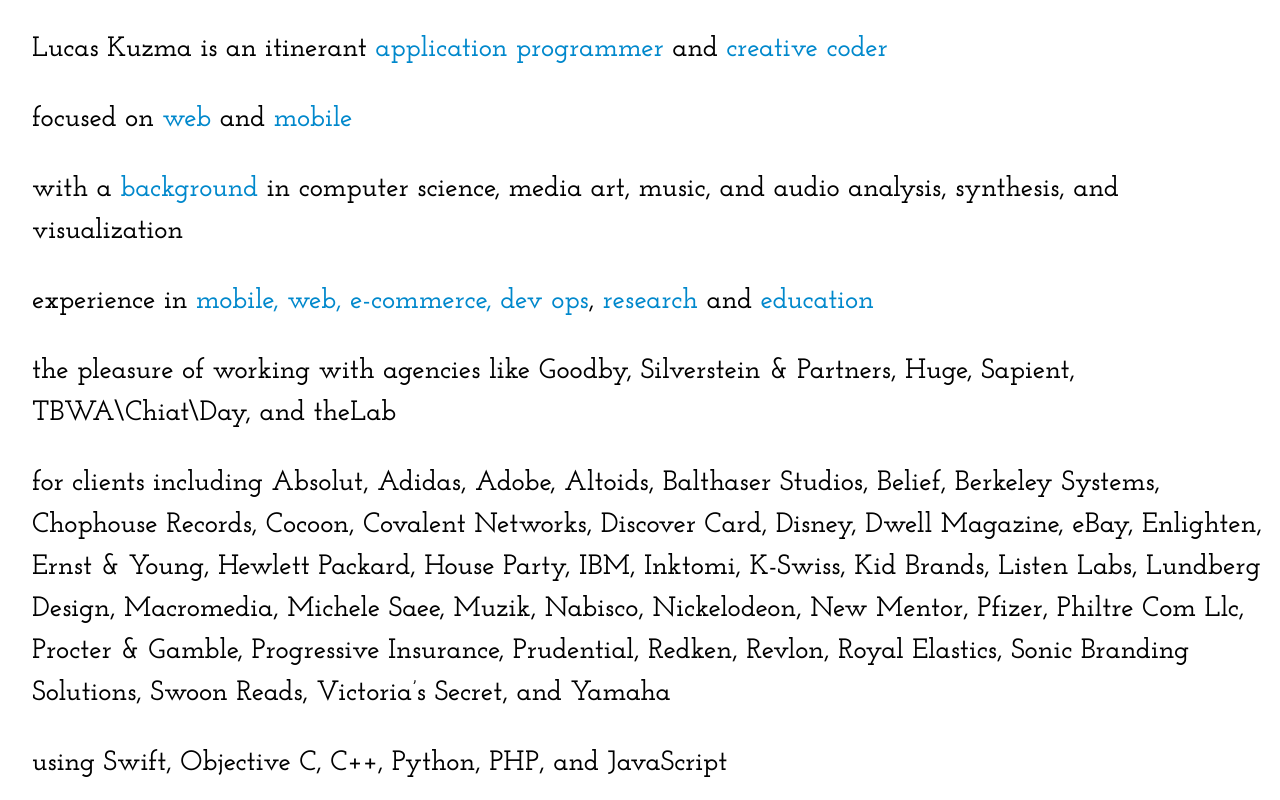
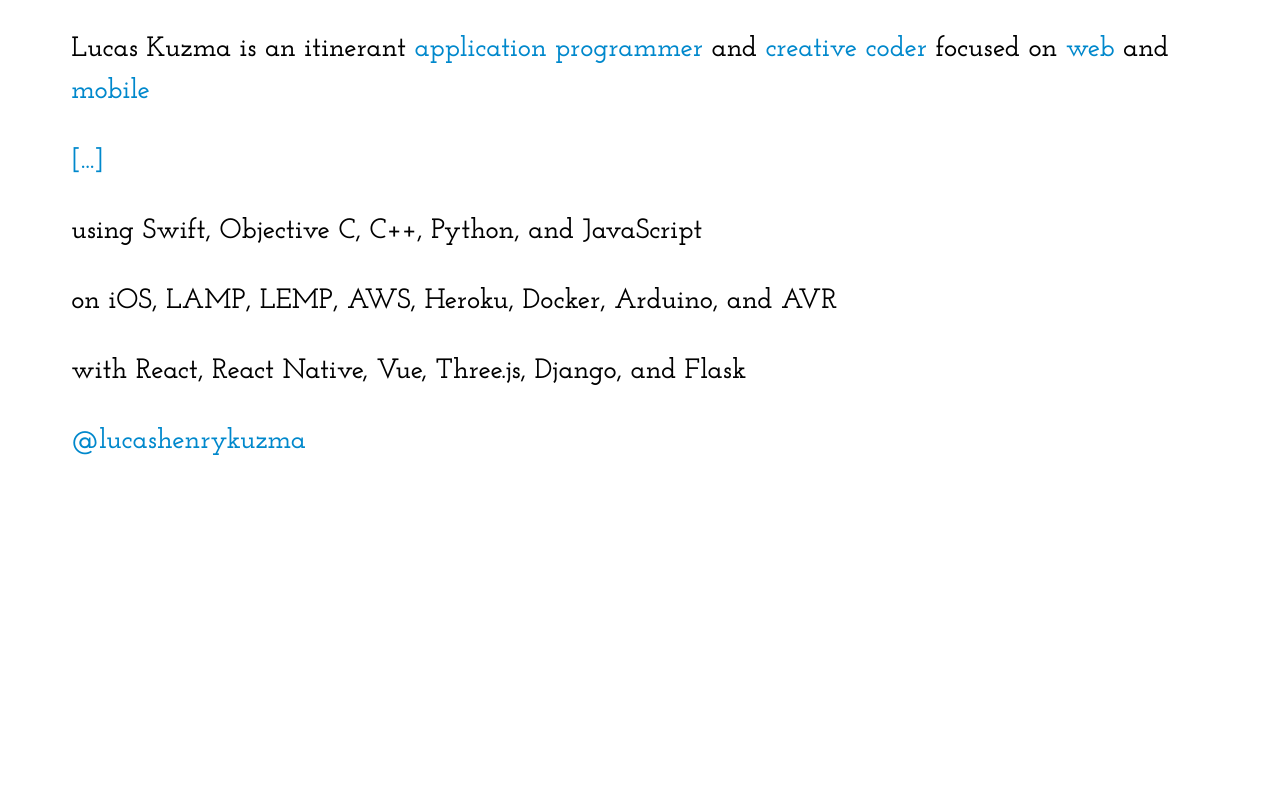
Before and after one commit to lucaskuzma/lk-site, a Vue app: page /#/ in a window 1280 px wide. Shown: the top 800 px of the page. Built offline with nearby package versions, Linux system fonts and the light colour scheme.

Commit message:
clean up home page and padding

```diff
--- a/src/App.vue
+++ b/src/App.vue
@@ -16,15 +16,17 @@
 }
 
 p {
-    font-family: 'Josefin Slab', serif;
-    font-size: 28px;
-    line-height: 42px;
-    padding-left: 24px;
+  font-family: 'Josefin Slab', serif;
+  font-size: 28px;
+  line-height: 42px;
+  padding-left: 5%;
+  padding-right: 5%;
 }
 
 a {
-    color: #08c;
-    text-decoration: none;
+  color: #08c;
+  text-decoration: none;
+  cursor: pointer;
 }
 
 .title {
--- a/src/components/Home.vue
+++ b/src/components/Home.vue
@@ -1,10 +1,11 @@
 <template>
   <div>
     <div>
-      <p>Lucas Kuzma is an itinerant <a title="The Strange Agency" href="http://the.strange.agency" target="_blank">application programmer</a> and <a title="Strange Software" href="http://strange.software">creative coder</a></p>
+      <p>Lucas Kuzma is an itinerant <a title="The Strange Agency" href="http://the.strange.agency" target="_blank">application programmer</a> and <a title="Strange Software" href="http://strange.software">creative coder</a> focused on <router-link to="/web">web</router-link> and <router-link to="/mobile">mobile</router-link></p>
 
-      <p>focused on <router-link to="/web">web</router-link> and <router-link to="/mobile">mobile</router-link></p>
-
+      <section v-if="!more" v-on:click="more = !more"><p><a>[...]</a></p></section>
+      <section v-if="more" v-on:click="more = !more"><p><a>[x]</a></p></section>
+      <section v-if="more">
       <p>with a <a href="http://lucaskuzma.github.io/docs/cv/kuzma.html">background</a> in computer science, media art, music, and audio analysis, synthesis, and visualization</p>
 
       <p>experience in <a title="LinkedIn" href="https://www.linkedin.com/in/lucaskuzma" target="_blank">mobile, web, e-commerce, dev ops</a>, <a title="An Interface for Sequencing with Concatenative Sound Synthesis" href="http://mtg.upf.edu/node/2190" target="_blank">research</a> and <a title="USC" href="https://cinema.usc.edu/directories/profile.cfm?id=33652" target="_blank">education</a></p>
@@ -12,12 +13,13 @@
       <p>the pleasure of working with agencies like Goodby, Silverstein &amp; Partners, Huge, Sapient, TBWA\Chiat\Day, and theLab</p>
 
       <p>for clients including Absolut, Adidas, Adobe, Altoids, Balthaser Studios, Belief, Berkeley Systems, Chophouse Records, Cocoon, Covalent Networks, Discover Card, Disney, Dwell Magazine, eBay, Enlighten, Ernst &amp; Young, Hewlett Packard, House Party, IBM, Inktomi, K-Swiss, Kid Brands, Listen Labs, Lundberg Design, Macromedia, Michele Saee, Muzik, Nabisco, Nickelodeon, New Mentor, Pfizer, Philtre Com Llc, Procter &amp; Gamble, Progressive Insurance, Prudential, Redken, Revlon, Royal Elastics, Sonic Branding Solutions, Swoon Reads, Victoria&#8217;s Secret, and Yamaha</p>
+      </section>
 
-      <p>using Swift, Objective C, C++, Python, PHP, and JavaScript </p>
+      <p>using Swift, Objective C, C++, Python, and JavaScript</p>
 
-      <p>on iOS, LAMP, LEMP, AWS, Heroku, Docker, Arduino, and AVR </p>
+      <p>on iOS, LAMP, LEMP, AWS, Heroku, Docker, Arduino, and AVR</p>
 
-      <p>with OpenGL, Three.js, React Native, Kohana, Django, and Flask</p>
+      <p>with React, React Native, Vue, Three.js, Django, and Flask</p>
 
       <p><a title="Tweet" href="https://twitter.com/lucashenrykuzma">@lucashenrykuzma</a></p>
     </div>
@@ -25,6 +27,12 @@
 </template>
 
 <script>
+export default {
+  props: ['section'],
+  data: () => ({
+    more: false
+  })
+}
 </script>
 
 <!-- Add "scoped" attribute to limit CSS to this component only -->
--- a/src/components/Portfolio.vue
+++ b/src/components/Portfolio.vue
@@ -322,11 +322,9 @@
 
 .agency {
   float: right;
-  padding-right: 24px;
 }
 
 .details {
-  padding-right: 24px;
   text-align:justify;
 }
 </style>
```
